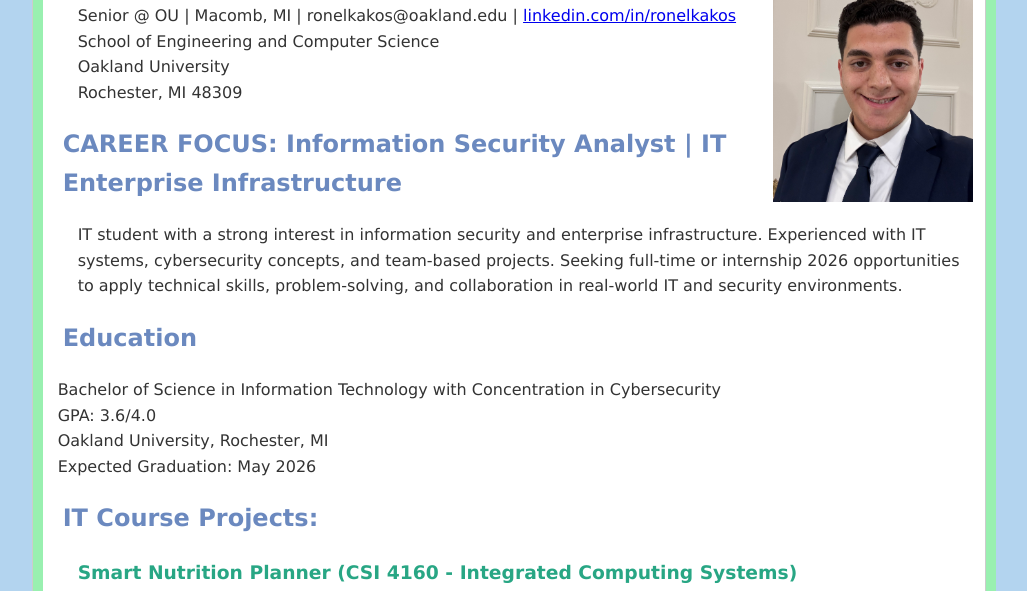
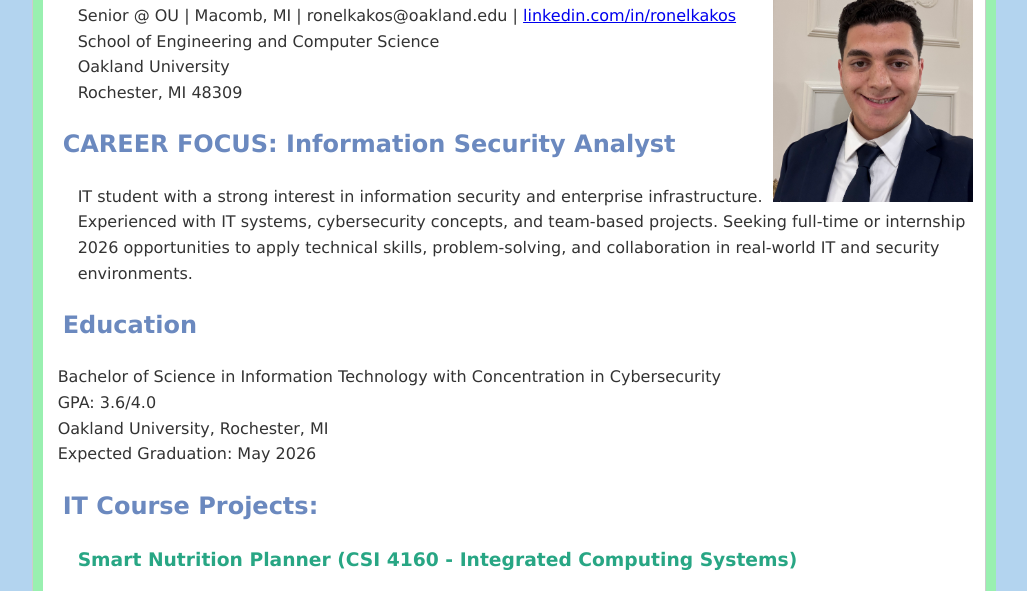
Before and after one commit to ronelkakos/ronelkakos.github.io, a plain HTML site: page index.html in a window 1280 px wide. Shown: the part 173-764 px from the top of the page, without its empty margins (126-1153 px from the left). Drawn offline with Linux system fonts and the light colour scheme.

Commit message:
Quick update

```diff
--- a/index.html
+++ b/index.html
@@ -39,7 +39,7 @@
 
 
                 </p>
-                <h2> CAREER FOCUS: Information Security Analyst | IT Enterprise Infrastructure</h2>
+                <h2> CAREER FOCUS: Information Security Analyst</h2>
                 <p>IT student with a strong interest in information security and enterprise infrastructure. Experienced with IT systems, cybersecurity concepts, and team-based projects.
                    Seeking  full-time or internship 2026 opportunities to apply technical skills, problem-solving, and collaboration in real-world IT and security environments.</p>
                 <h2> Education</h2>
```
